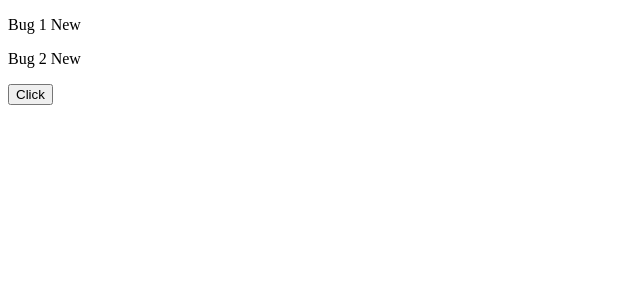
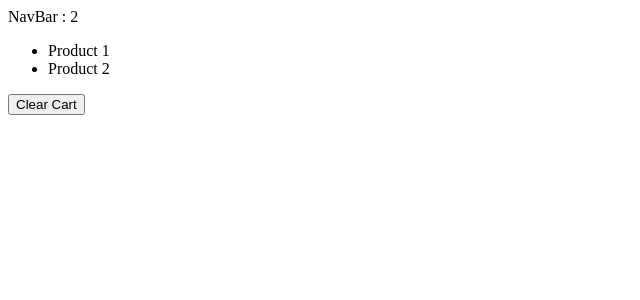
Before and after one commit to athreya-harshith/React-TypeScript-State-Management, a React (Vite) app: page / in a window 1280 px wide. Shown: the top 300 px of the page, without its empty margins (0-640 px from the left). Built offline with nearby package versions, Linux system fonts and the light colour scheme.

Commit message:
Passing the state between components Lifting up the state to closest parent in DOM (NavBar count and Cart Items)

```diff
--- a/src/App.tsx
+++ b/src/App.tsx
@@ -1,64 +1,72 @@
 import { useState } from "react";
-import { produce } from "immer";
+// import { produce } from "immer";
+import Cart from "./Cart";
+import NavBar from "./NavBar";
 function App() {
-  const [drink, setDrink] = useState({
-    title: "Americano",
-    price: 5,
-  });
+  // const [drink, setDrink] = useState({
+  //   title: "Americano",
+  //   price: 5,
+  // });
 
-  const [customer, setCustomer] = useState({
-    name: "athreya",
-    address: {
-      city: "Bengaluru",
-      zipCode: 560098,
-    },
-  });
-  const [tags, setTags] = useState(["happy ", "cheerful"]);
-  const [bugs, setBug] = useState([
-    { id: 1, title: "Bug 1", fixed: false },
-    { id: 2, title: "Bug 2", fixed: false },
-  ]);
-  const handleClick = () => {
-    // const newDrink = {
-    //   ...drink, // incase if the object has many properties then we can do like this
-    //   price: 10,
-    // };
-    // setDrink(newDrink);
-    // setCustomer({
-    //   ...customer,
-    //   address: {
-    //     ...customer.address,
-    //     zipCode: 571401,
-    //   },
-    // });
-    // Managing the State of an Array
-    // Adding the elements
-    // setTags([...tags, "excited"]);
-    //removing the elements
-    // setTags(tags.filter((tag) => tag !== "happy")); // returns true for all except the happy
-    //updating
-    // setTags(tags.map((tag) => (tag === "happy" ? "happyness" : tag)));
-    //updating array of objects
-    // setBug(bugs.map((bug) => (bug.id === 1 ? { ...bug, fixed: true } : bug)));
-    //updating array of objects using the immer
+  // const [customer, setCustomer] = useState({
+  //   name: "athreya",
+  //   address: {
+  //     city: "Bengaluru",
+  //     zipCode: 560098,
+  //   },
+  // });
+  // const [tags, setTags] = useState(["happy ", "cheerful"]);
+  // const [bugs, setBug] = useState([
+  //   { id: 1, title: "Bug 1", fixed: false },
+  //   { id: 2, title: "Bug 2", fixed: false },
+  // ]);
+  // const handleClick = () => {
+  //   // const newDrink = {
+  //   //   ...drink, // incase if the object has many properties then we can do like this
+  //   //   price: 10,
+  //   // };
+  //   // setDrink(newDrink);
+  //   // setCustomer({
+  //   //   ...customer,
+  //   //   address: {
+  //   //     ...customer.address,
+  //   //     zipCode: 571401,
+  //   //   },
+  //   // });
+  //   // Managing the State of an Array
+  //   // Adding the elements
+  //   // setTags([...tags, "excited"]);
+  //   //removing the elements
+  //   // setTags(tags.filter((tag) => tag !== "happy")); // returns true for all except the happy
+  //   //updating
+  //   // setTags(tags.map((tag) => (tag === "happy" ? "happyness" : tag)));
+  //   //updating array of objects
+  //   // setBug(bugs.map((bug) => (bug.id === 1 ? { ...bug, fixed: true } : bug)));
+  //   //updating array of objects using the immer
+  //   // setBug(
+  //   //   produce((draft) => {
+  //   //     let bug = draft.find((bug) => bug.id === 1);
+  //   //     if (bug) bug.fixed = true;
+  //   //   })
+  //   // );
+  // };
 
-    setBug(
-      produce((draft) => {
-        let bug = draft.find((bug) => bug.id === 1);
-        if (bug) bug.fixed = true;
-      })
-    );
-  };
+  // let bugTitle = bugs[0].fixed ? "Fixed Bug " : "Not fixed";
 
-  let bugTitle = bugs[0].fixed ? "Fixed Bug " : "Not fixed";
+  const [cartItems, setCartItems] = useState(["Product 1", "Product 2"]);
+  function clearCart() {
+    setCartItems([]);
+  }
   return (
     <div>
-      {bugs.map((bug) => (
+      {/* {bugs.map((bug) => (
         <p key={bug.id}>
           {bug.title} {bug.fixed ? "Fixed" : "New"}
         </p>
-      ))}
-      <button onClick={handleClick}>Click</button>
+      ))} */}
+      {/* <button onClick={handleClick}>Click</button> */}
+      <NavBar itemCount={cartItems.length} />
+      <Cart items={cartItems} onClear={clearCart}></Cart>
     </div>
   );
 }
--- /dev/null
+++ b/src/Cart.tsx
@@ -0,0 +1,18 @@
+interface Props {
+  items: string[];
+  onClear: () => void;
+}
+const Cart = ({ items, onClear }: Props) => {
+  return (
+    <div>
+      <ul>
+        {items.map((item) => (
+          <li key={item}>{item}</li>
+        ))}
+      </ul>
+      <button onClick={onClear}>Clear Cart</button>
+    </div>
+  );
+};
+
+export default Cart;
--- /dev/null
+++ b/src/NavBar.tsx
@@ -0,0 +1,8 @@
+interface Props {
+  itemCount: number;
+}
+const NavBar = ({ itemCount }: Props) => {
+  return <div>NavBar : {itemCount}</div>;
+};
+
+export default NavBar;
```
